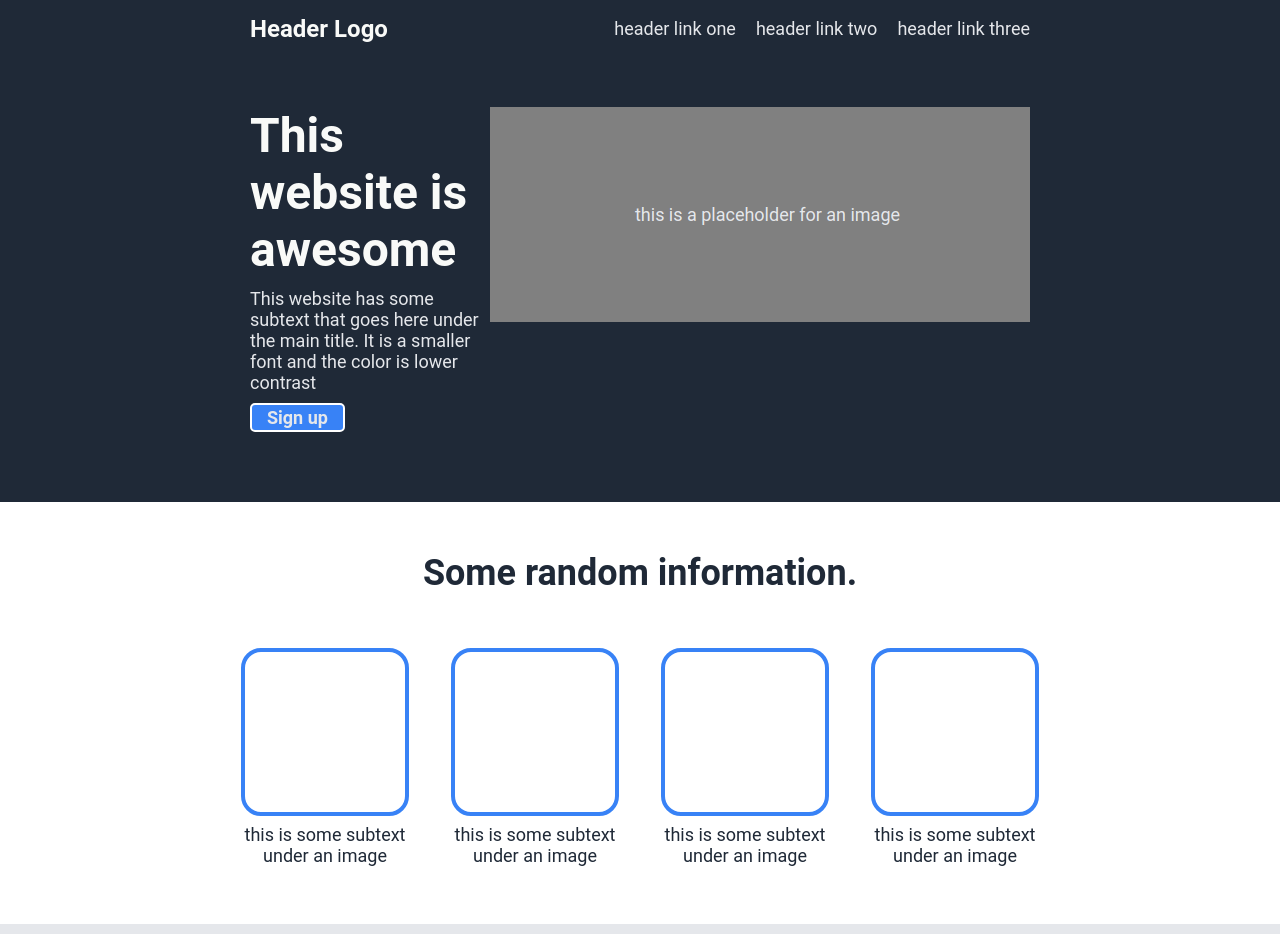
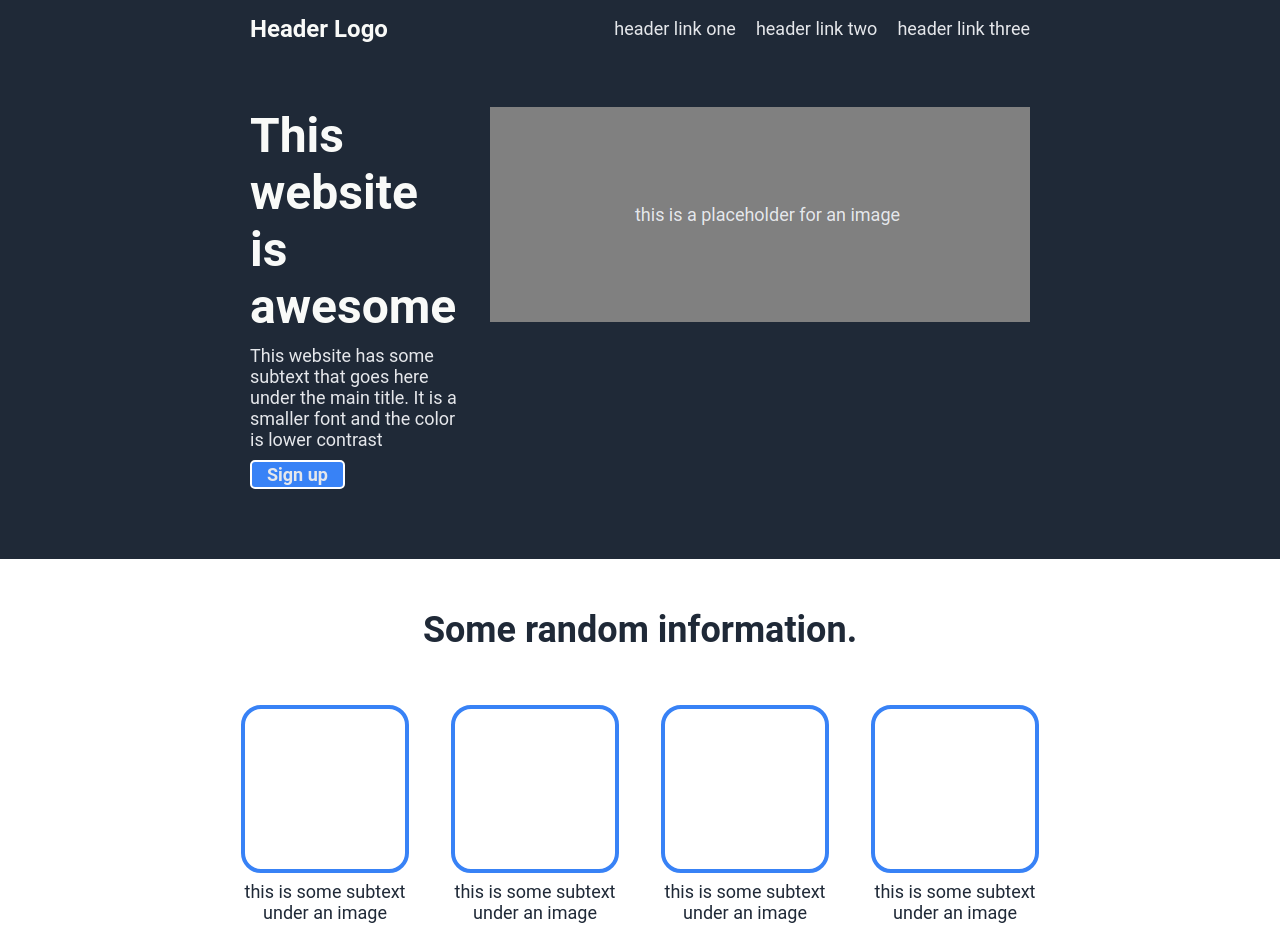
Before and after one commit to Dronzillla/landing-page, a plain HTML site: page index.html in a window 1280 px wide. Shown: the top 934 px of the page. Drawn offline with Linux system fonts and the light colour scheme.

Commit message:
Edit 1st section positioning

```diff
--- a/styles.css
+++ b/styles.css
@@ -119,10 +119,10 @@ ul {
 .body-1 {
     display: flex;
     padding: 50px 250px 70px;
+    gap: 30px;
 }
 
 .body-1-left {
-    flex: 1;
     display: flex;
     flex-direction: column;
     align-items: flex-start;
@@ -130,7 +130,7 @@ ul {
 }
 
 .body-1-right {
-    flex: 1;
+    justify-content: flex-end;
 }
 
 /*body-2 specific*/
```
